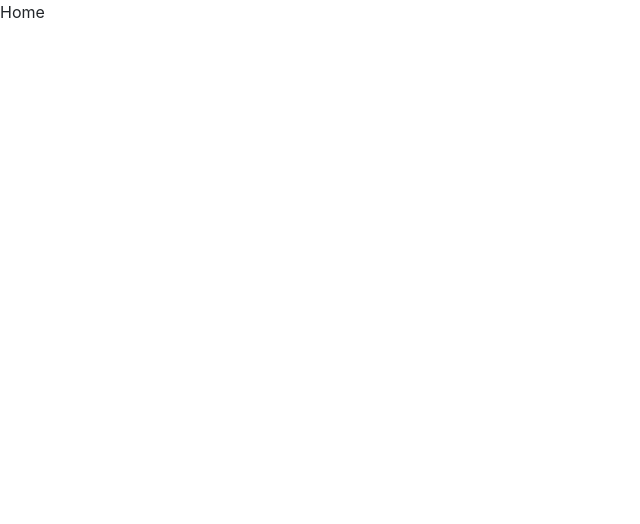
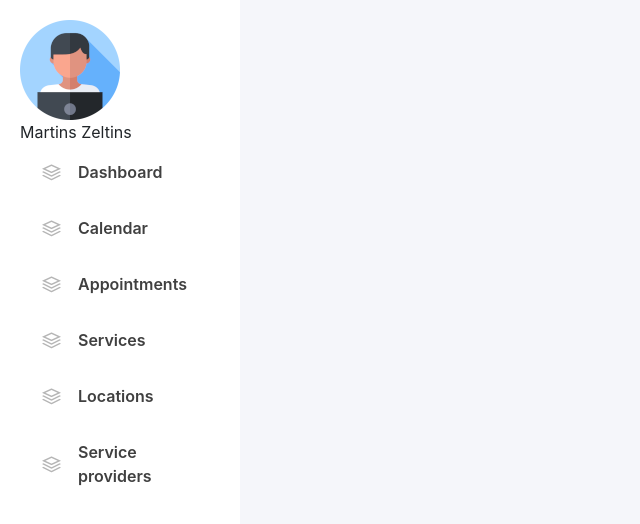
Before and after one commit to aroundthecorner/myclients, a Vue app in the folder client/: page / in a window 1280 px wide. Shown: the top 524 px of the page, without its empty margins (0-640 px from the left). Built offline with nearby package versions, Linux system fonts and the light colour scheme; sample sign-in values are in the browser's storage.

Commit message:
Working on sidebar

```diff
--- a/client/public/css/style.css
+++ b/client/public/css/style.css
@@ -19,6 +19,11 @@
     --color-shazam: rgba(0,0,0,.87);
     --color-fighter: #ffffffbd;
     --color-ninja: #f8f8f8;
+    --color-brady: #f5f6fa;
+    --color-winney: #efefef;
+    --color-jerry: #b5b5b5;
+    --color-disco: #404040;
+    --color-xing: #43b0ff;
     --shadow-oreo: 6px 4px 16px -16px rgba(0,0,0,0.56);
 }
 
@@ -337,9 +342,6 @@
     color: var(--color-shazam);
     font-size: .875rem;
     fill: transparent;
-    cx: 43.8095;
-    cy: 43.8095;
-    r: 20;
     stroke-width: 3.80952;
     background-repeat: no-repeat;
     box-sizing: inherit;
@@ -369,3 +371,87 @@
         stroke-dashoffset: -125px;
     }
 }
+
+.app-page {
+    background: var(--color-brady);
+}
+
+.sidebar {
+    position: fixed;
+    left: 0;
+    top: 0;
+    background: var(--color-yin);
+    width: 240px;
+    overflow-y: auto;
+    height: 100%;
+    display: flex;
+    flex-direction: column;
+    padding: 20px 20px;
+}
+
+.sidebar__item {
+    padding: 16px 20px;
+    display: flex;
+    gap: 15px;
+    align-items: center;
+    border-radius: 10px;
+    transition: .2s;
+    cursor: pointer;
+}
+
+.sidebar__item:hover .sidebar__icon,
+.sidebar__item:hover .sidebar__item-text {
+    color: var(--color-xing);
+}
+
+.sidebar__item * {
+    cursor: pointer;
+}
+
+.sidebar__item:hover {
+    background: var(--color-winney);
+}
+
+.sidebar__icon {
+    font-size: 23px;
+    color: var(--color-jerry);
+}
+
+.sidebar__item-text {
+    font-weight: 600;
+    color: var(--color-disco);
+}
+
+::-webkit-scrollbar {
+    visibility: hidden;
+}
+
+::-webkit-scrollbar {
+    background: transparent;
+    height: 8px;
+    width: 8px;
+}
+::-webkit-scrollbar-thumb {
+    visibility: hidden;
+}
+::-webkit-scrollbar-thumb {
+    border: none;
+    -webkit-box-shadow: none;
+    box-shadow: none;
+    background: #dadce0;
+    -webkit-border-radius: 8px;
+    border-radius: 8px;
+    min-height: 40px;
+}
+
+:hover::-webkit-scrollbar {
+    visibility: visible;
+}
+
+:hover::-webkit-scrollbar-thumb {
+    visibility: visible;
+}
+
+:hover::-webkit-scrollbar-thumb {
+    background: #bdc1c6;
+}
--- a/client/src/views/home.vue
+++ b/client/src/views/home.vue
@@ -3,5 +3,46 @@
         <title>myclients - online appointment scheduling app</title>
     </teleport>
 
-    Home
+    <div class="sidebar">
+        <div class="sidebar__profile">
+            <img
+                class="sidebar__profile-pic"
+                src="/img/profile.png"
+            />
+
+            <div class="sidebar__fullname">
+                Martins Zeltins
+            </div>
+        </div>
+
+        <div class="sidebar__item">
+            <i class="sidebar__icon lab la-buffer"></i>
+            <span class="sidebar__item-text">Dashboard</span>
+        </div>
+
+        <div class="sidebar__item">
+            <i class="sidebar__icon lab la-buffer"></i>
+            <span class="sidebar__item-text">Calendar</span>
+        </div>
+
+        <div class="sidebar__item">
+            <i class="sidebar__icon lab la-buffer"></i>
+            <span class="sidebar__item-text">Appointments</span>
+        </div>
+
+        <div class="sidebar__item">
+            <i class="sidebar__icon lab la-buffer"></i>
+            <span class="sidebar__item-text">Services</span>
+        </div>
+
+        <div class="sidebar__item">
+            <i class="sidebar__icon lab la-buffer"></i>
+            <span class="sidebar__item-text">Locations</span>
+        </div>
+
+        <div class="sidebar__item">
+            <i class="sidebar__icon lab la-buffer"></i>
+            <span class="sidebar__item-text">Service providers</span>
+        </div>
+    </div>
 </template>
--- a/client/src/views/layouts/app.vue
+++ b/client/src/views/layouts/app.vue
@@ -1,3 +1,5 @@
 <template>
-    <router-view></router-view>
+    <div class="page app-page">
+        <router-view></router-view>
+    </div>
 </template>
```
Also changed, not shown: client/public/img/profile.png (added).
